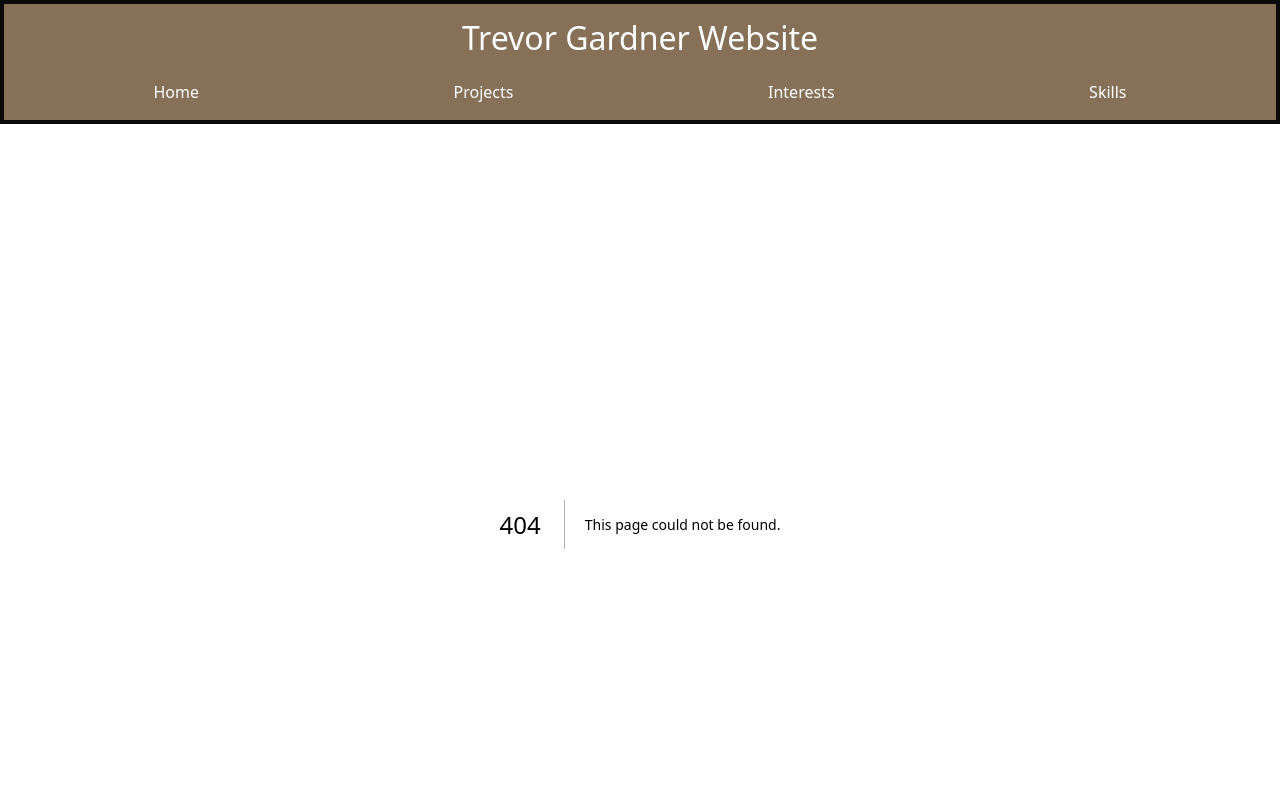
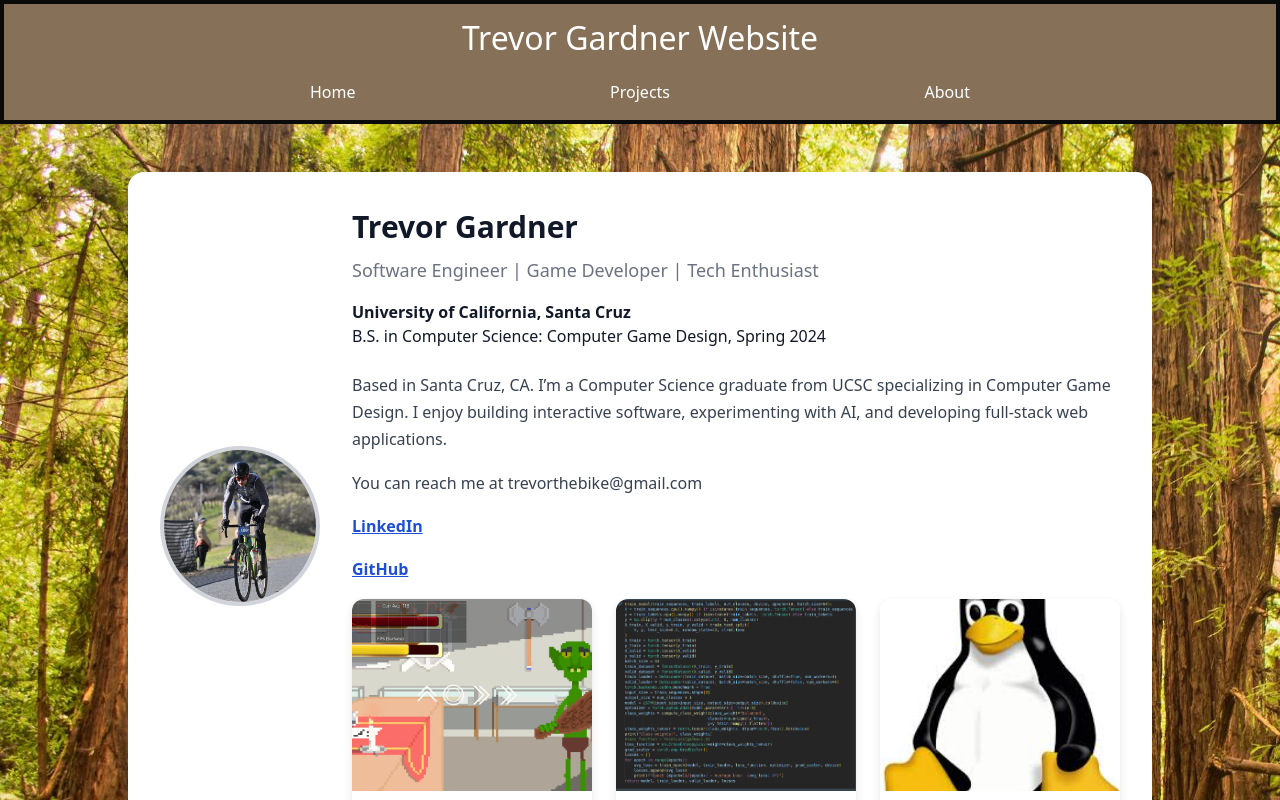
Before and after one commit to trevorthebike/TrevorGPersonalWebsite, a Next.js app: page /about in a window 1280 px wide. Before the commit this address had no page. Shown: the top 800 px of the page. Built offline with nearby package versions, Linux system fonts and the light colour scheme.

Commit message:
added about section

```diff
--- a/app/Navbar.tsx
+++ b/app/Navbar.tsx
@@ -7,8 +7,7 @@ const Navbar: React.FC = () => {
         <Link href='./'><h1>Trevor Gardner Website</h1></Link>
         <Link className="navbaritems" href="./">Home   </Link>
         <Link className="navbaritems" href="/projects">Projects   </Link>
-        <Link className="navbaritems" href="/interests">Interests  </Link>
-        <Link className="navbaritems" href="/skills">Skills  </Link>
+        <Link className="navbaritems" href="/about">About  </Link>
       </div>
     </nav>
   );
--- /dev/null
+++ b/app/about/page.tsx
@@ -0,0 +1,68 @@
+'use client';
+import Image from 'next/image';
+
+export default function About() {
+  return (
+    <main className="home-container">
+      <section className="profile-card">
+        <div className="profile-image-wrapper">
+          <Image
+            src="/trevor.jpg"
+            alt="Trevor Gardner"
+            fill
+            className="profile-image"
+          />
+        </div>
+
+        {/* Bio Section */}
+        <div className="profile-text">
+          <h1 className="profile-name">Trevor Gardner</h1>
+          <h2 className="profile-role">Software Engineer | Game Developer | Tech Enthusiast</h2>
+          <ul>
+          <li>
+            <strong>University of California, Santa Cruz</strong><br />
+            B.S. in Computer Science: Computer Game Design, Spring 2024
+          </li>
+          <br />
+          </ul>
+          <p className="profile-description">
+            Based in Santa Cruz, CA. I’m a Computer Science graduate from UCSC specializing in Computer Game Design.
+            I enjoy building interactive software, experimenting with AI, and developing full-stack web applications.
+          </p>
+          <p className="profile-description">
+            You can reach me at trevorthebike@gmail.com
+            <br />
+            <a href="https://www.linkedin.com/in/trevor-gardner-916866230/" target="_blank" rel="noopener" className="project-link">LinkedIn</a>
+            <br/>
+            <a href="https://github.com/trevorthebike" target="_blank" rel="noopener" className="project-link">GitHub</a>
+          </p>
+          <div className="interest-grid">
+
+            <div className="interest-card">
+              <div className="interest-image-wrapper">
+                <Image src="/magic-anvil2.jpg" alt="Game Design" fill className="interest-image" />
+              </div>
+              <div className="interest-title">Game Design</div>
+            </div>
+
+            <div className="interest-card">
+              <div className="interest-image-wrapper">
+                <Image src="/riderpredictor1.png" alt="AI & Machine Learning" fill className="interest-image" />
+              </div>
+              <div className="interest-title">AI & Machine Learning</div>
+            </div>
+
+            <div className="interest-card">
+              <div className="interest-image-wrapper">
+                <Image src="/tux.jpeg" alt="Linux" fill className="interest-image" />
+              </div>
+              <div className="interest-title">Linux & Low-Level Systems</div>
+            </div>
+
+          </div>
+        </div>
+       </section>
+
+    </main>
+  );
+}
--- a/app/globals.css
+++ b/app/globals.css
@@ -208,10 +208,9 @@ div.main-content {
 
 .project-card {
   border: 2px solid #000;
-  border-radius: 0.5rem; /* rounded corners */
+  border-radius: 0.5rem;
   padding: 1.5rem;
-  background-color: rgb(204, 181, 153); /* light blue */
-  /*transition: transform 0.2s ease, box-shadow 0.2s ease;*/
+  background-color: rgb(204, 181, 153);
 }
 
 .project-card:hover {
@@ -243,7 +242,7 @@ div.main-content {
 }
 
 
-@media (max-width: 768px) {
+@media (max-width: 1000px) {
   .image-wrapper {
     width: 80%;
   }
@@ -461,7 +460,7 @@ div.main-content {
   font-weight: 600;
   margin-bottom: 1.5rem;
   text-align: center;
-  background-color: white;
+  background-color: rgb(134, 113, 88);
   padding: 20px;
   margin: 20px;
 }
--- a/app/interests/page.tsx
+++ /dev/null
@@ -1,15 +0,0 @@
-
-export default function Interests() {
-    return(
-       <section className="border-4 border-black bg-black-300 p-4 text-center">
-          <h3 className="text-2xl font-bold border-4 border-black mb-4 p-2">
-            Interests
-          </h3>
-          <ul className="text-left list-disc list-inside">
-            <li>
-              <strong>Biking!!!:</strong> Mountain Bike, Road, Gravel, BMX
-            </li>
-          </ul>
-        </section>
-    )
-}
--- a/app/page.tsx
+++ b/app/page.tsx
@@ -38,7 +38,7 @@ export default function Home() {
             <a href="https://github.com/trevorthebike" target="_blank" rel="noopener" className="project-link">GitHub</a>
           </p>
         </div>
-        </section>
+       </section>
 
       {/* Projects Section */}
       <section className="interests-section">
@@ -80,7 +80,7 @@ export default function Home() {
 
           <div className="interest-card">
             <div className="interest-image-wrapper">
-              <Image src="/gamedesign.png" alt="Game Design" fill className="interest-image" />
+              <Image src="/magic-anvil2.jpg" alt="Game Design" fill className="interest-image" />
             </div>
             <div className="interest-title">Game Design</div>
           </div>
```
Also changed, not shown: public/gamedesign.png (deleted).
